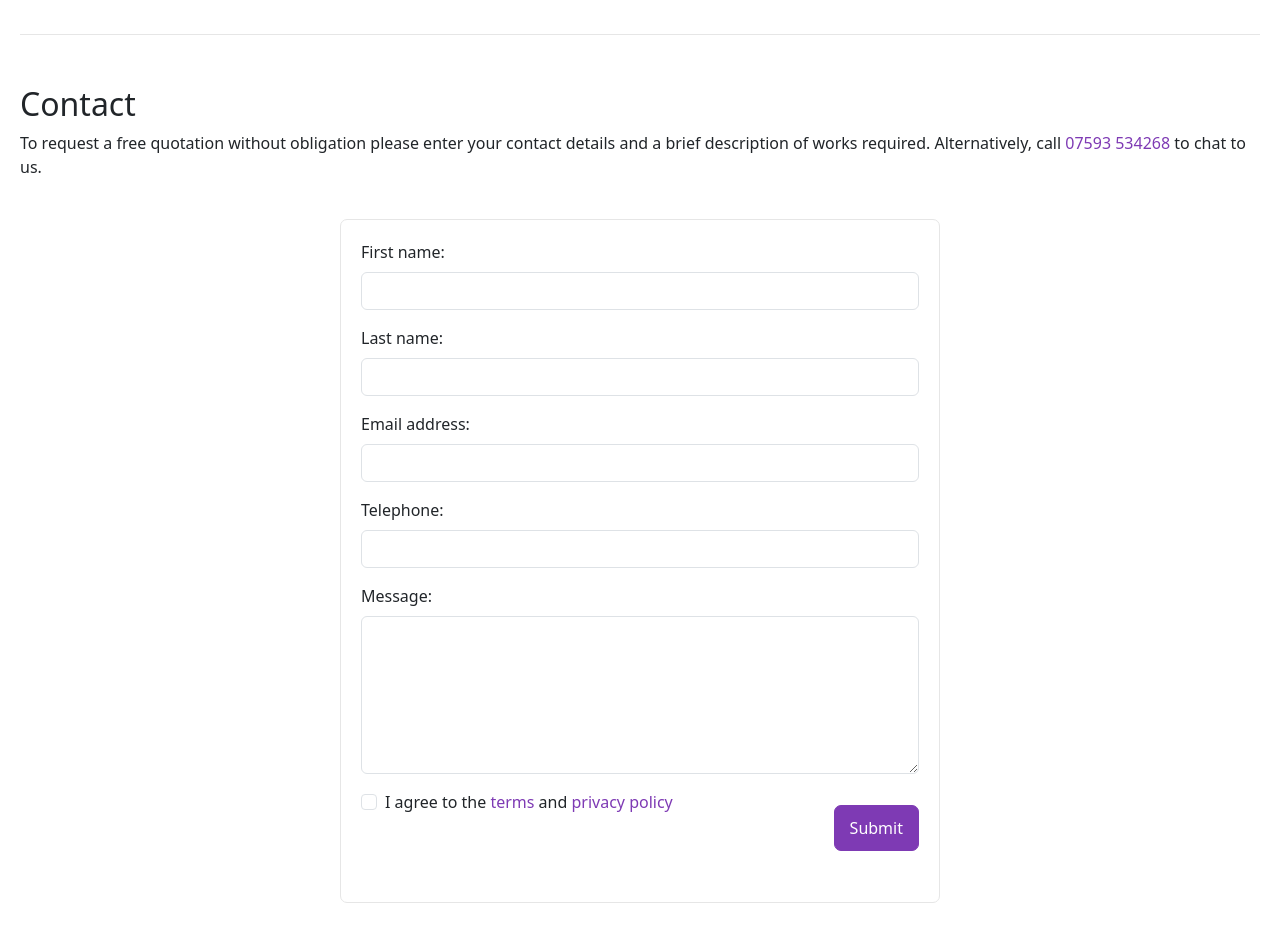
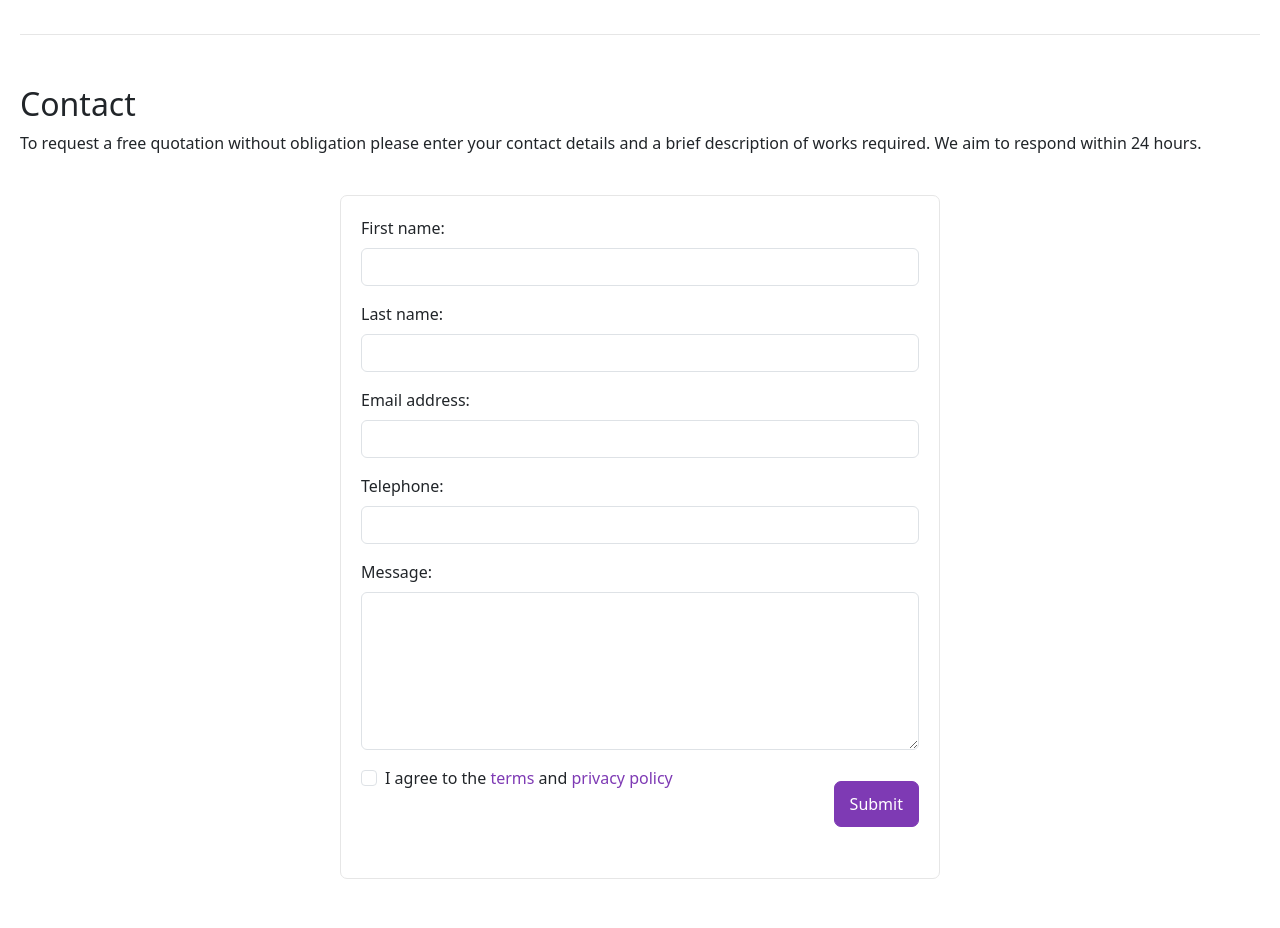
Before and after one commit to JenPatchett/purple-41-site, a plain HTML site: page index.html in a window 1280 px wide. Shown: the part 1640-2568 px from the top of the page. Drawn offline with nearby package versions, Linux system fonts and the light colour scheme.

Commit message:
Update contact section

```diff
--- a/index.html
+++ b/index.html
@@ -145,7 +145,7 @@
         <section id="contact">
             <h2>Contact</h2>
             <p>To request a free quotation without obligation please enter your contact details and a brief description
-                of works required. Alternatively, call <a href="tel:+447593534268">07593 534268</a> to chat to us.</p>
+                of works required. We aim to respond within 24 hours.</p>
             <form id="contact-form" name="contact" method="POST" action="#">
                 <fieldset class="mb-3 contact-form">
                     <label for="first-name" class="form-label">First name:</label>
```
